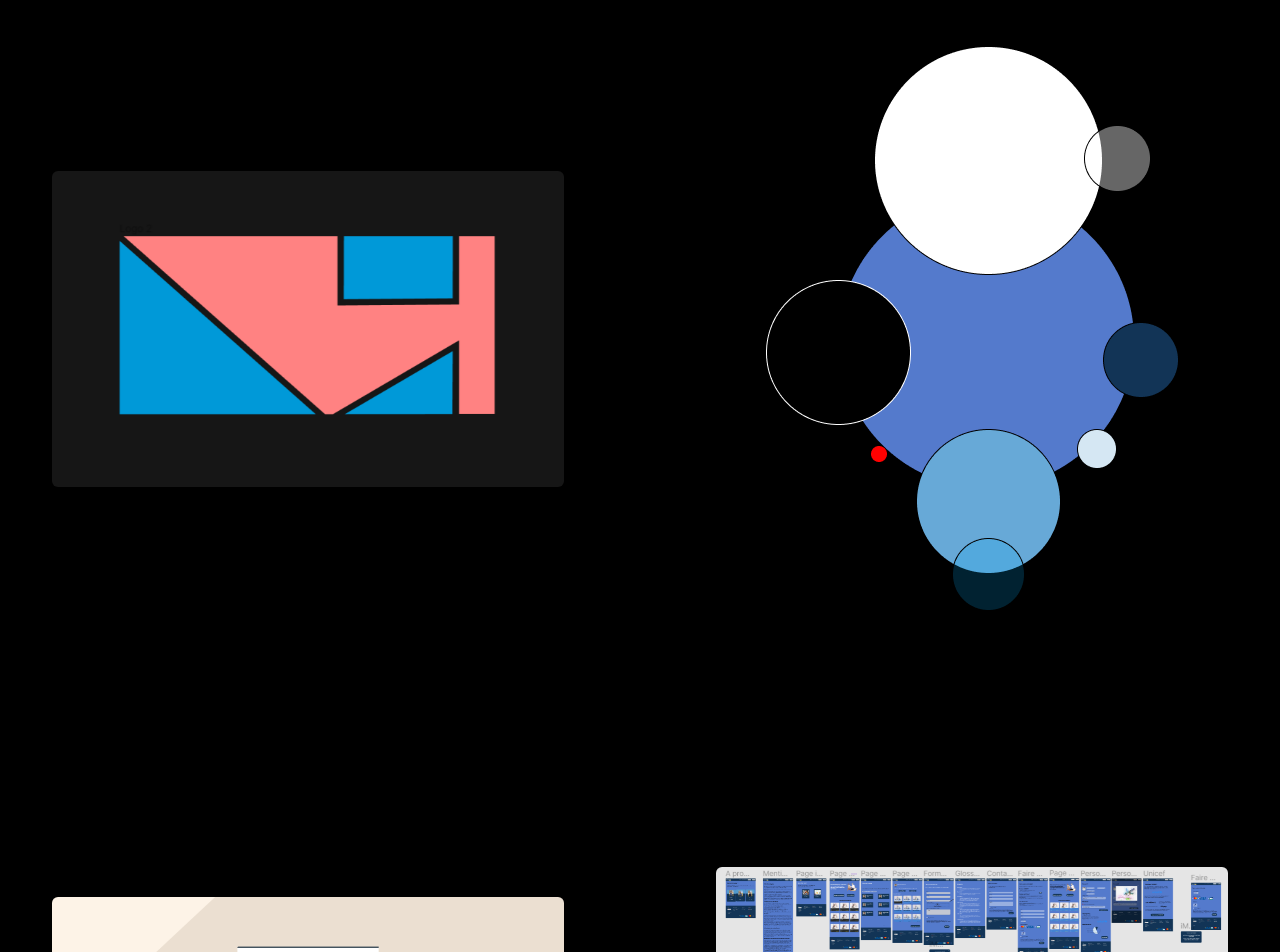
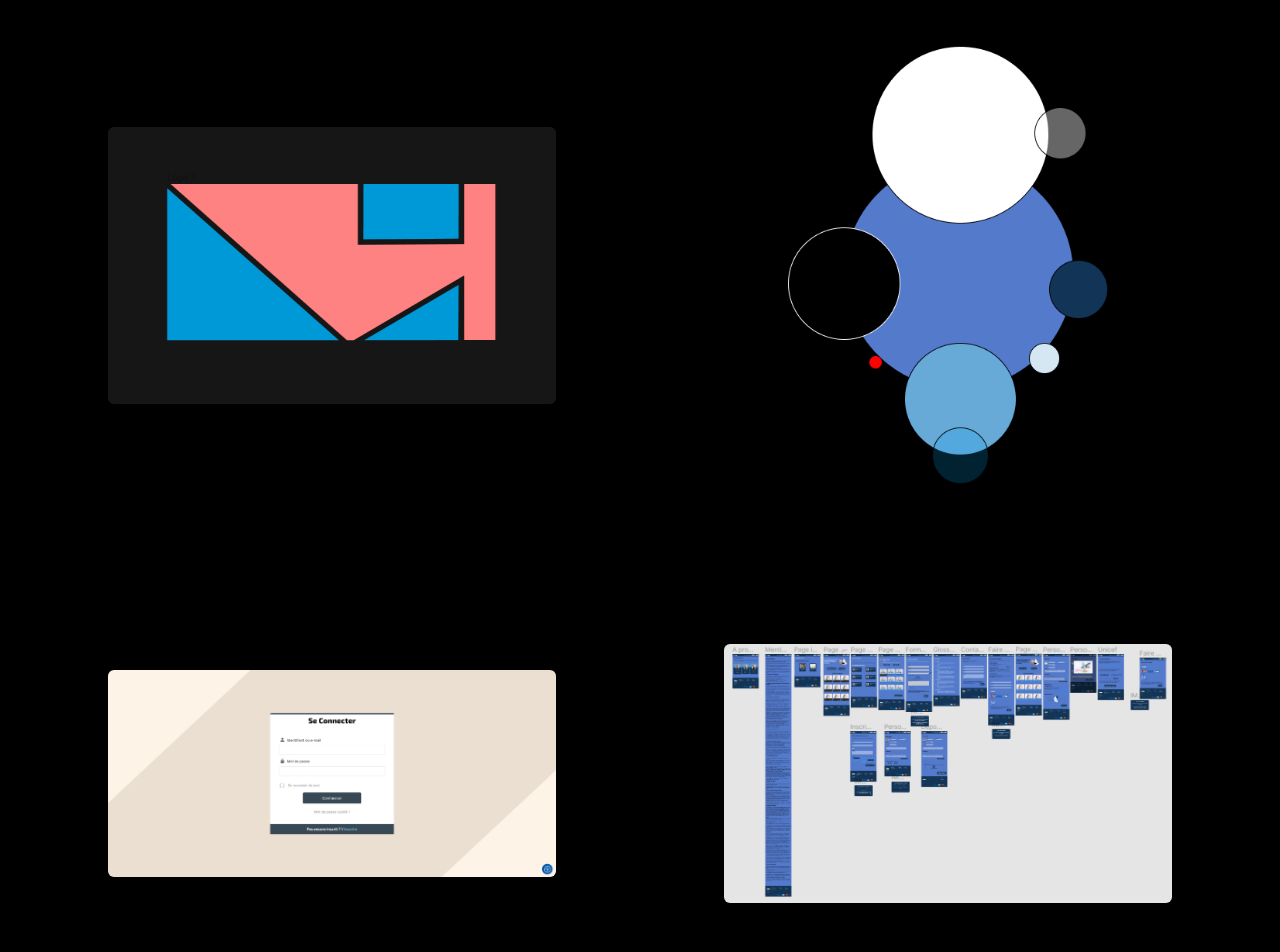
Before and after one commit to Flo714/projetS4, a Vue app: page /Aidealareussite in a window 1280 px wide. Shown: the part 1420-2372 px from the top of the page. Built offline with nearby package versions, Linux system fonts and the light colour scheme.

Commit message:
modif galeir ar

```diff
--- a/src/views/Aidealareussite.vue
+++ b/src/views/Aidealareussite.vue
@@ -86,18 +86,18 @@
   </div>
   <div class="lg:my-40 mx-10 xl:mx-20">
     <h2 class="font-bold text-lg lg:text-4xl mt-10 mb-20 mx-10 ">Galerie Photo</h2>
-    <div class="grid grid-flow-row-dense grid-cols-[repeat(auto-fit,minmax(280px,1fr))] justify-items-center items-center gap-10 lg:gap-36 xl:gap-64">
+    <div class="grid grid-flow-row-dense grid-cols-[repeat(auto-fit,minmax(280px,1fr))] justify-items-center items-center gap-10 lg:gap-36 xl:gap-40">
       <div class="lg:mx-20">
-        <img class="max-w-[250px]  lg:max-w-md xl:max-w-lg rounded-md" src="/public/images/Aidealareussite.png" alt="Image du logo sur Illustrator">
+        <img class="max-w-[250px]  lg:max-w-md rounded-md" src="/public/images/Aidealareussite.png" alt="Image du logo sur Illustrator">
       </div>
       <div class="lg:mx-20">
-        <img class="max-w-[250px] lg:max-w-md xl:max-w-lg rounded-md" src="/public/images/harmonie_ar.png" alt="Image d'exemple de la charte graphique">
+        <img class="max-w-[250px] lg:max-w-xs rounded-md" src="/public/images/harmonie_ar.png" alt="Image d'exemple de la charte graphique">
       </div>
       <div class="lg:mx-20">
-        <img class="max-w-[250px]  lg:max-w-md xl:max-w-lg rounded-md" src="/public/images/connecter_ar.png" alt="Image d'exemple de la charte graphique">
+        <img class="max-w-[250px]  lg:max-w-md rounded-md" src="/public/images/connecter_ar.png" alt="Image d'exemple de la charte graphique">
       </div>
       <div class="lg:mx-20">
-        <img class="max-w-[250px]  lg:max-w-md xl:max-w-lg rounded-md" src="/public/images/figma_ar.png" alt="Image d'exemple de la charte graphique">
+        <img class="max-w-[250px]  lg:max-w-md rounded-md" src="/public/images/figma_ar.png" alt="Image d'exemple de la charte graphique">
       </div>
     </div>
   </div>
```
